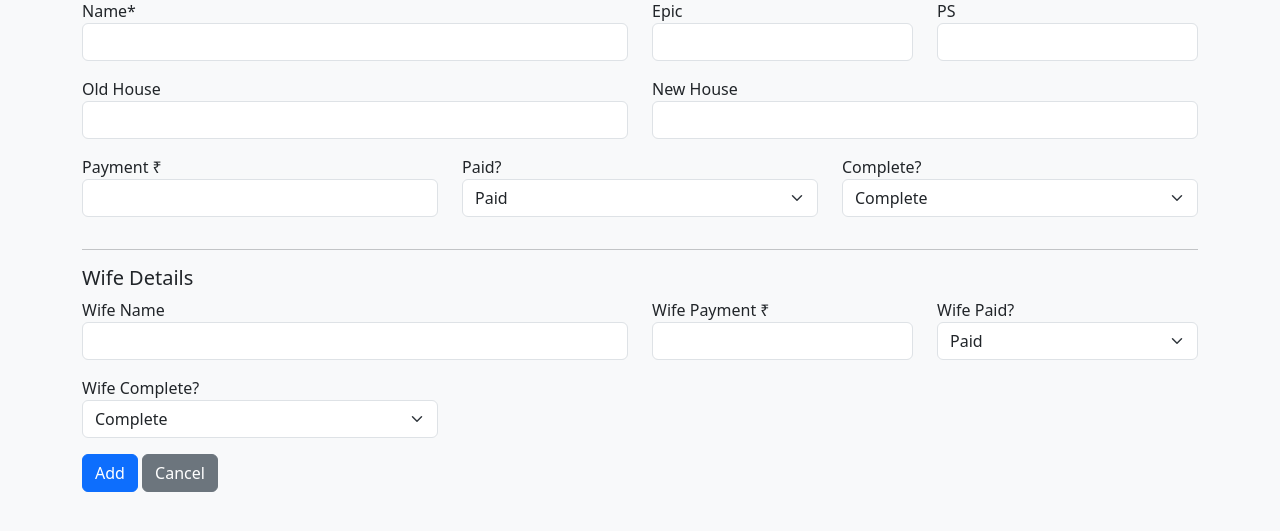
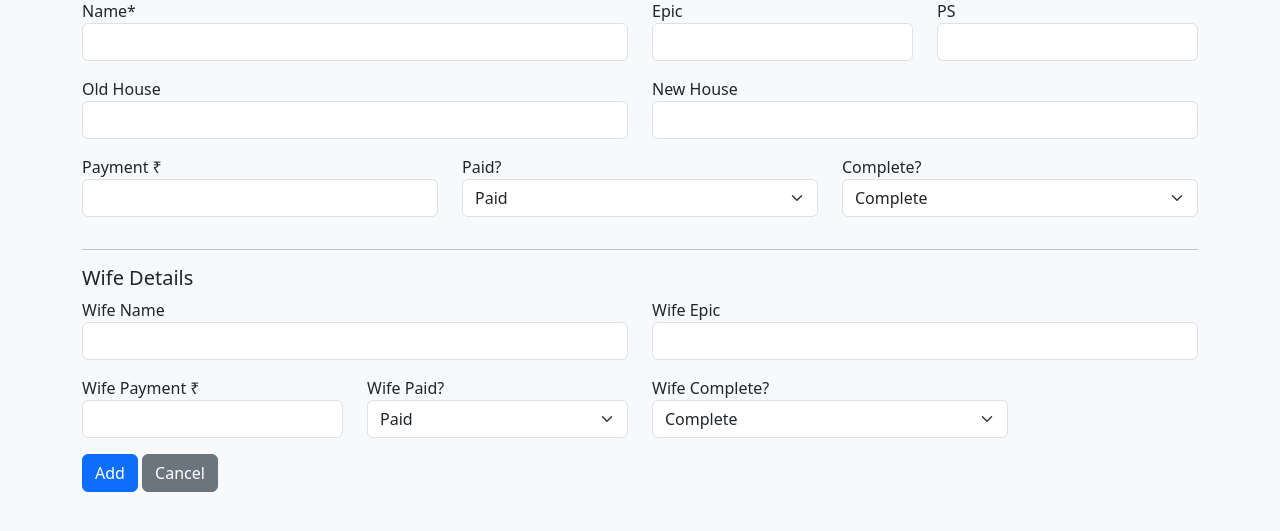
Before and after one commit to Bijush/Avoter, a Flask app: page /add in a window 1280 px wide. Shown: the part 71-602 px from the top of the page. Run offline with Flask 3, Linux system fonts and the light colour scheme; parts of the project's set-up code (start-up, migrations or seed data) failed here and were passed over.

Commit message:
Update form.html

```diff
--- a/templates/form.html
+++ b/templates/form.html
@@ -40,6 +40,8 @@
       <div class="row">
         <div class="col-md-6 mb-3"><label>Wife Name</label>
           <input name="wife_name" class="form-control" value="{{ rec.wife_name if rec else '' }}"/></div>
+        <div class="col-md-6 mb-3"><label>Wife Epic</label>
+          <input name="wife_epic" class="form-control" value="{{ rec.wife_epic if rec else '' }}"/></div>
         <div class="col-md-3 mb-3"><label>Wife Payment ₹</label>
           <input name="wife_payment" type="number" step="0.01" class="form-control" value="{{ rec.wife_payment if rec else '' }}"/></div>
         <div class="col-md-3 mb-3"><label>Wife Paid?</label>
```
